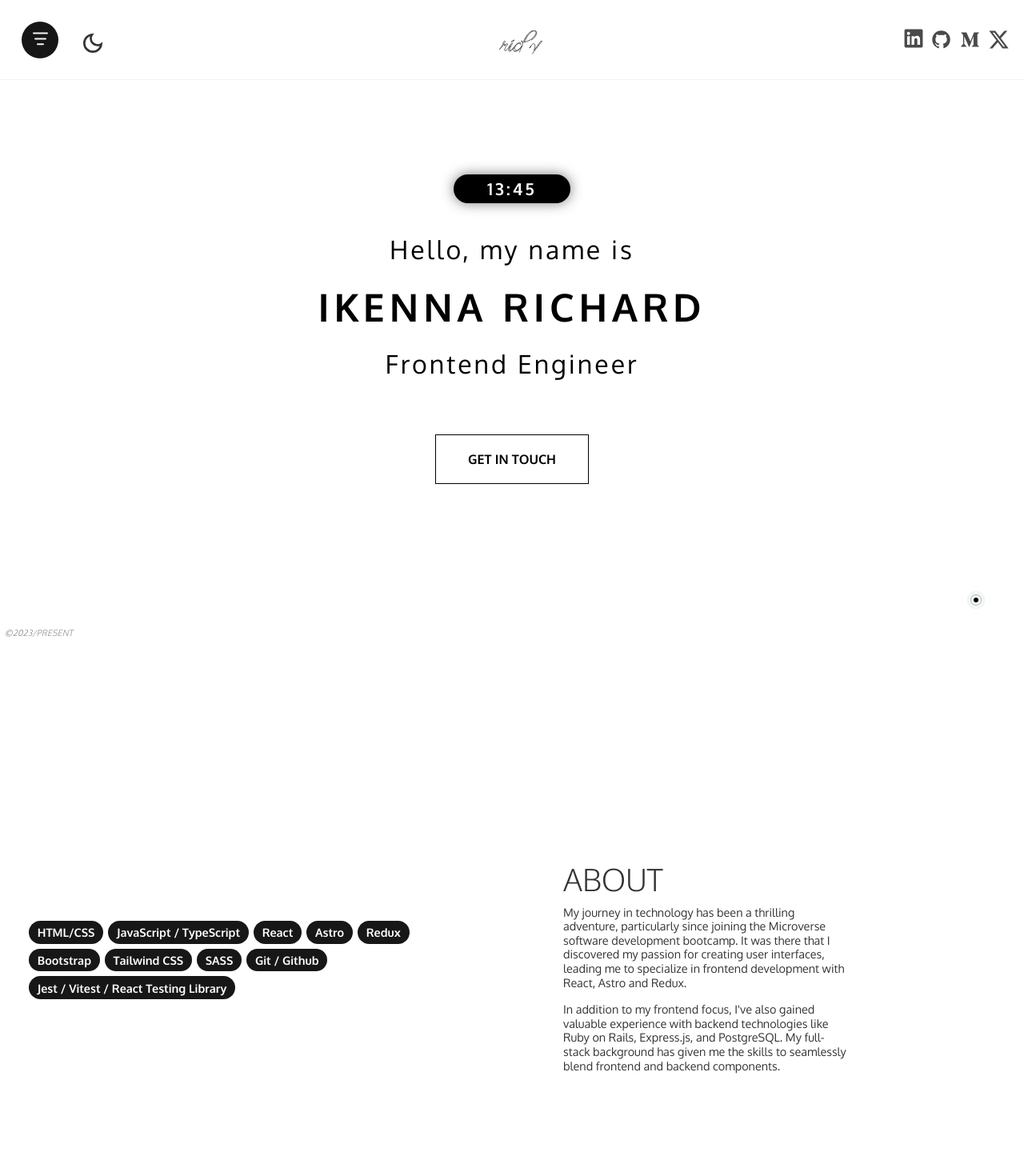
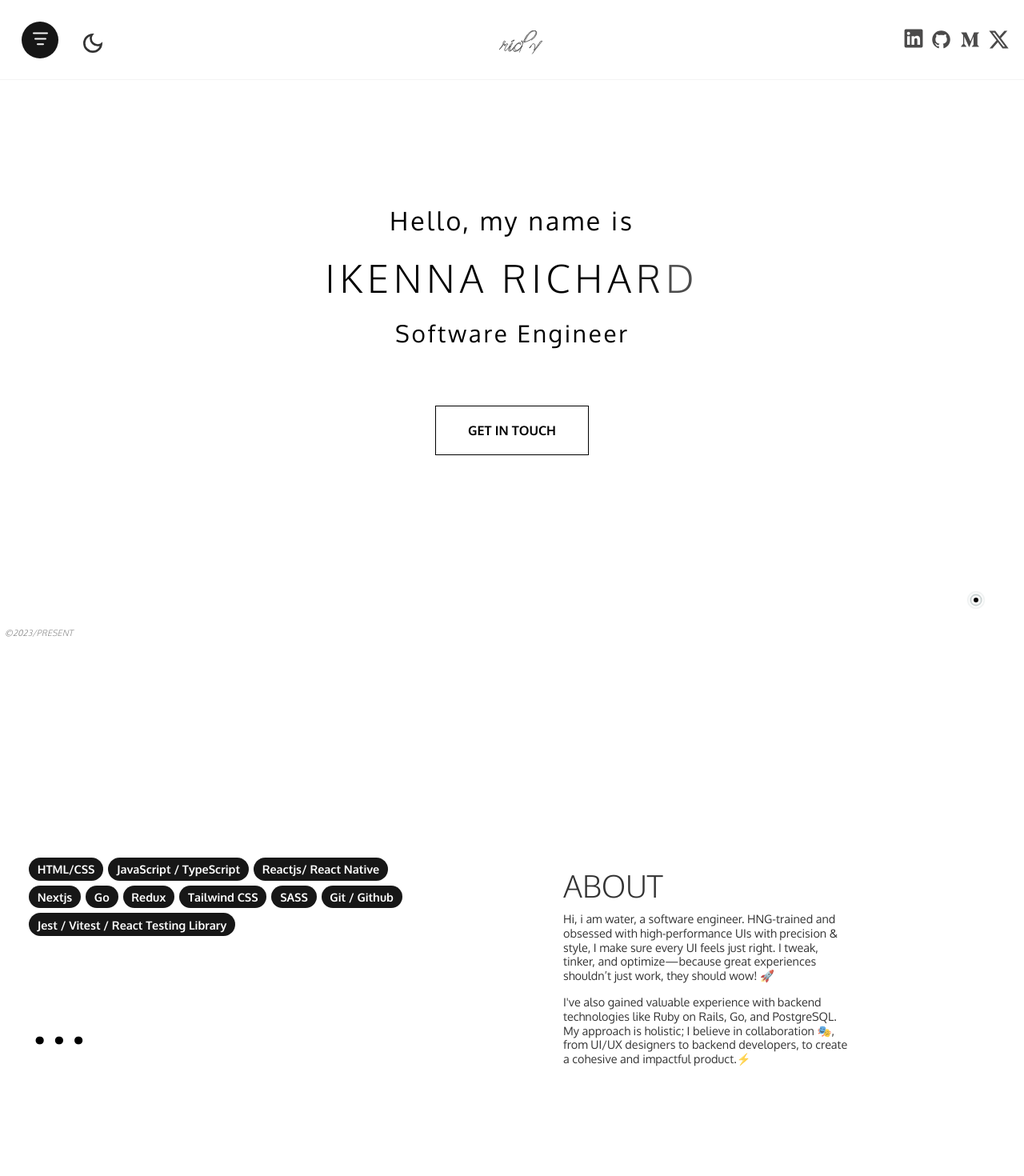
Before and after one commit to ikennarichard/v2, a React (Vite) app: page / in a window 1280 px wide. Shown: the top 1470 px of the page at 80% size. Built offline with nearby package versions, Linux system fonts and the light colour scheme.

Commit message:
feat:update text animation

```diff
--- a/src/components/about/About.jsx
+++ b/src/components/about/About.jsx
@@ -1,7 +1,7 @@
-import { motion } from 'framer-motion'
-import './about.sass'
-import { useRef } from 'react'
-import { useScroll, useTransform } from 'framer-motion'
+import { motion } from "framer-motion";
+import "./about.sass";
+import { useRef } from "react";
+import { useScroll, useTransform } from "framer-motion";
 
 const About = () => {
   const ref = useRef();
@@ -11,46 +11,90 @@ const About = () => {
     offset: ["start end", "center", "end start"],
   });
 
-  const scaleProgress = useTransform(scrollYProgress, [0, 0.5, 0.6, 1], [0.8, 1, 1, 0.6]);
-  const opacityProgress = useTransform(scrollYProgress, [0, 0.5, 1], [0.8, 1, 0.5]);
+  const scaleProgress = useTransform(
+    scrollYProgress,
+    [0, 0.5, 0.6, 1],
+    [0.8, 1, 1, 0.6]
+  );
+  const opacityProgress = useTransform(
+    scrollYProgress,
+    [0, 0.5, 1],
+    [0.8, 1, 0.5]
+  );
+
   return (
     <div className="about">
       <div className="wrapper">
-        <div
-          className="info"
-
-        >
+        <div className="info">
           <ul>
-            <li><p>HTML/CSS</p></li>
-            <li><p>JavaScript / TypeScript</p></li>
-            <li><p>React</p></li>
-            <li><p>Astro</p></li>
-            <li><p>Redux</p></li>
-            <li><p>Bootstrap</p></li>
-            <li><p>Tailwind CSS</p></li>
-            <li><p>SASS</p></li>
-            <li><p>Git / Github</p></li>
-            <li><p>Jest / Vitest / React Testing Library</p></li>
+            <li>
+              <p>HTML/CSS</p>
+            </li>
+            <li>
+              <p>JavaScript / TypeScript</p>
+            </li>
+            <li>
+              <p>Reactjs/ React Native</p>
+            </li>
+            <li>
+              <p>Nextjs</p>
+            </li>
+            <li>
+              <p>Go</p>
+            </li>
+            <li>
+              <p>Redux</p>
+            </li>
+            <li>
+              <p>Tailwind CSS</p>
+            </li>
+            <li>
+              <p>SASS</p>
+            </li>
+            <li>
+              <p>Git / Github</p>
+            </li>
+            <li>
+              <p>Jest / Vitest / React Testing Library</p>
+            </li>
           </ul>
+          <span
+            style={{
+              fontSize: "6rem",
+            }}
+          >
+            ...
+          </span>
         </div>
         <motion.div
           className="details"
           ref={ref}
           style={{
             scale: scaleProgress,
-            opacity: opacityProgress
+            opacity: opacityProgress,
           }}
         >
           <h2>ABOUT</h2>
           <div className="text">
-          <p>My journey in technology has been a thrilling adventure, particularly since joining the Microverse software development bootcamp. It was there that I discovered my passion for creating user interfaces, leading me to specialize in frontend development with React, Astro and Redux.</p>
+            <p>
+              Hi, i am water, a software engineer. HNG-trained and obsessed with
+              high-performance UIs with precision & style, I make sure every UI
+              feels just right. I tweak, tinker, and optimize—because great
+              experiences shouldn’t just work, they should wow! 🚀
+            </p>
 
-          <p>In addition to my frontend focus, I&apos;ve also gained valuable experience with backend technologies like Ruby on Rails, Express.js, and PostgreSQL. My full-stack background has given me the skills to seamlessly blend frontend and backend components.</p>
+            <p>
+              I&apos;ve also gained valuable experience with backend
+              technologies like Ruby on Rails, Go, and PostgreSQL. My approach
+              is holistic; I believe in collaboration 🎭, from UI/UX designers
+              to backend developers, to create a cohesive and impactful
+              product.⚡
+            </p>
           </div>
         </motion.div>
       </div>
     </div>
-  )
-}
+  );
+};
 
-export default About
+export default About;
--- a/src/components/hero/Hero.jsx
+++ b/src/components/hero/Hero.jsx
@@ -1,10 +1,59 @@
 import "./hero.sass";
 import { useContext, useRef } from "react";
 import { ThemeContext } from "../../context/ThemeContext";
-import { motion, useTransform } from "framer-motion";
+import { delay, motion, useTransform } from "framer-motion";
 import { useScroll } from "framer-motion";
 import TimeDisplay from "../time-display/time-display";
 
+const letterVariants = {
+  hidden: { x: -100, opacity: 0, rotate: -10 },
+  visible: {
+    x: 0,
+    opacity: 1,
+    rotate: 0,
+    transition: {
+      ease: [0.175, 0.885, 0.32, 1.275],
+      duration: 1,
+      staggerChildren: 0.1,
+    },
+  },
+};
+
+const jobTitleVariants = {
+  hidden: { y: 20, opacity: 0, scale: 1.9 },
+  visible: {
+    y: 0,
+    opacity: 1,
+    scale: 1,
+    transition: {
+      delay: 0.9,
+      ease: [0.175, 0.885, 0.32, 1.275],
+      duration: 1,
+    },
+  },
+};
+
+const renderLetters = (name) => {
+  if (!name) return null;
+  return (
+    <motion.span
+      initial="hidden"
+      animate="visible"
+      variants={letterVariants}
+      className="inline-block"
+    >
+      {name.split("").map((letter, index) => (
+        <motion.span
+          key={index}
+          className="inline-block"
+          variants={letterVariants}
+        >
+          {letter}
+        </motion.span>
+      ))}
+    </motion.span>
+  );
+};
 
 const sliderVariants = {
   initial: {
@@ -45,16 +94,19 @@ const Hero = () => {
           style={{
             scale: scaleProgress,
             opacity: opacityProgress,
-            marginBlockStart: '1rem',
+            marginBlockStart: "1rem",
           }}
         >
-          <TimeDisplay />
+          {/* <TimeDisplay /> */}
           <p>Hello, my name is</p>
-          <h2>IKENNA RICHARD</h2>
-          <p
+          <h2> {renderLetters("IKENNA RICHARD")}</h2>
+          <motion.p
+            initial="hidden"
+            animate="visible"
+            variants={jobTitleVariants}
           >
-            Frontend Engineer
-          </p>
+            Software Engineer
+          </motion.p>
           <motion.div
             className={`buttons
             ${isDarkMode ? "border-dark" : null}`}
--- a/src/components/projects/projects.sass
+++ b/src/components/projects/projects.sass
@@ -2,12 +2,12 @@
 @import '../../styles/mixins'
 
 .project
-  background: url(/images/Thur.svg) no-repeat 95% 100% / contain
+  background: url(/images/Thur.svg) no-repeat 98% 80% / 400px
   height: 100vh
   filter: grayscale(100%)
 
   @include mobile
-    background-position-y: 500px
+    background-position-y: 50px
 
   @include tablet
     background: none
```
